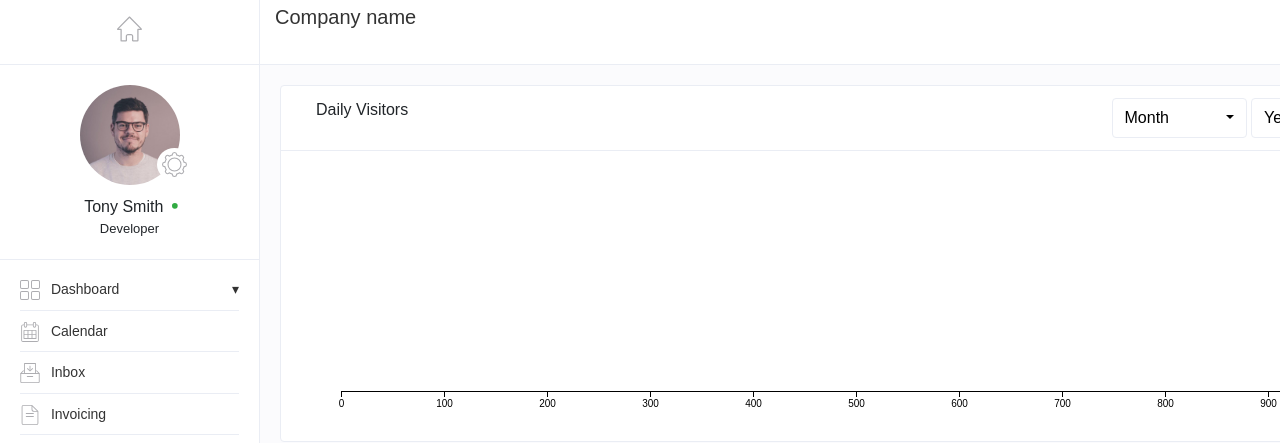
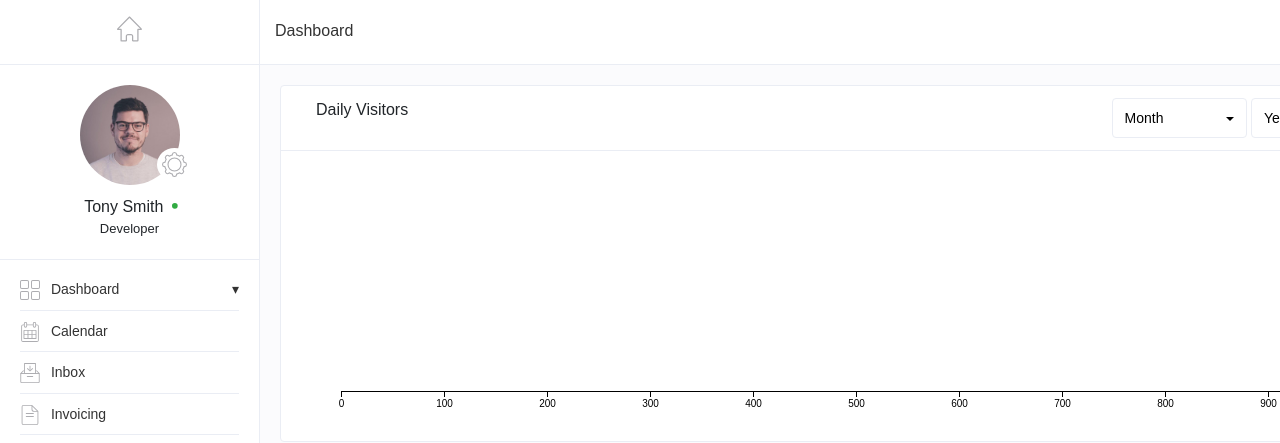
Before and after one commit to amrutd/dashboardUI, a plain HTML site: page index.html in a window 1280 px wide. Shown: the top 443 px of the page. Drawn offline with nearby package versions, Linux system fonts and the light colour scheme; no server answers.

Commit message:
styles and html update

```diff
--- a/assets/css/style.css
+++ b/assets/css/style.css
@@ -273,6 +273,7 @@ ul.ulsubmenu1 li.nav-item{
  border: solid 1px var(--border-clr) ;
  text-align: left;
  padding: 7px 12px;
+ font-size: 14px;
 }
 
 
@@ -435,3 +436,7 @@ td.progBox{
 	height: 300px;
 	overflow-y: auto;
 }
+
+.pagename{
+	font-size: 16px;
+}
--- a/index.html
+++ b/index.html
@@ -239,9 +239,9 @@
 	</div>
 	<div id="right" class="column colRight">
 		<div class="top-right clearfix">
-		  <h5 class="d-inline-flex m-0">Company name</h5>
+		  <h5 class="d-inline-flex m-0 mt-3 pagename">Dashboard</h5>
 		  <!-- <a class="btn btn-outline-primary d-inline-flex float-right" href="#">Sign up</a> -->
-		  <div class="dropdown inline-block float-right">
+		  <div class="dropdown inline-block float-right mt-2">
      <button id="dLabel" class="dropdown-select dLabelselect" type="button" data-toggle="dropdown" aria-haspopup="true"
      		aria-expanded="false">Country<span class="caret"></span>
      </button>
```
